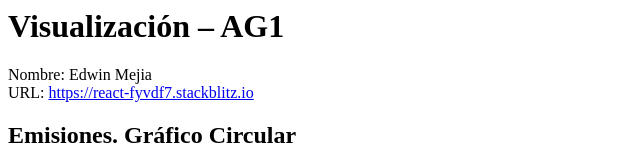
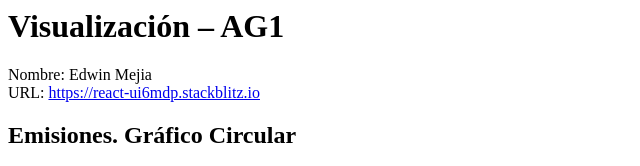
Before and after one commit to edwinlmejia/Visualizacion-de-datos, a website: page index.html in a window 1280 px wide. Shown: the top 166 px of the page, 0-640 px from the left. Drawn offline with Linux system fonts and the light colour scheme.

Commit message:
1 file modified

```diff
--- a/index.html
+++ b/index.html
@@ -1,6 +1,6 @@
 <h1>Visualización – AG1 </h1>
 Nombre: Edwin Mejia <br>
-URL: <a href="https://react-fyvdf7.stackblitz.io">https://react-fyvdf7.stackblitz.io</a>
+URL: <a href="https://react-ui6mdp.stackblitz.io">https://react-ui6mdp.stackblitz.io</a>
 
 <h2>Emisiones. Gráfico Circular</h2>
 
```
